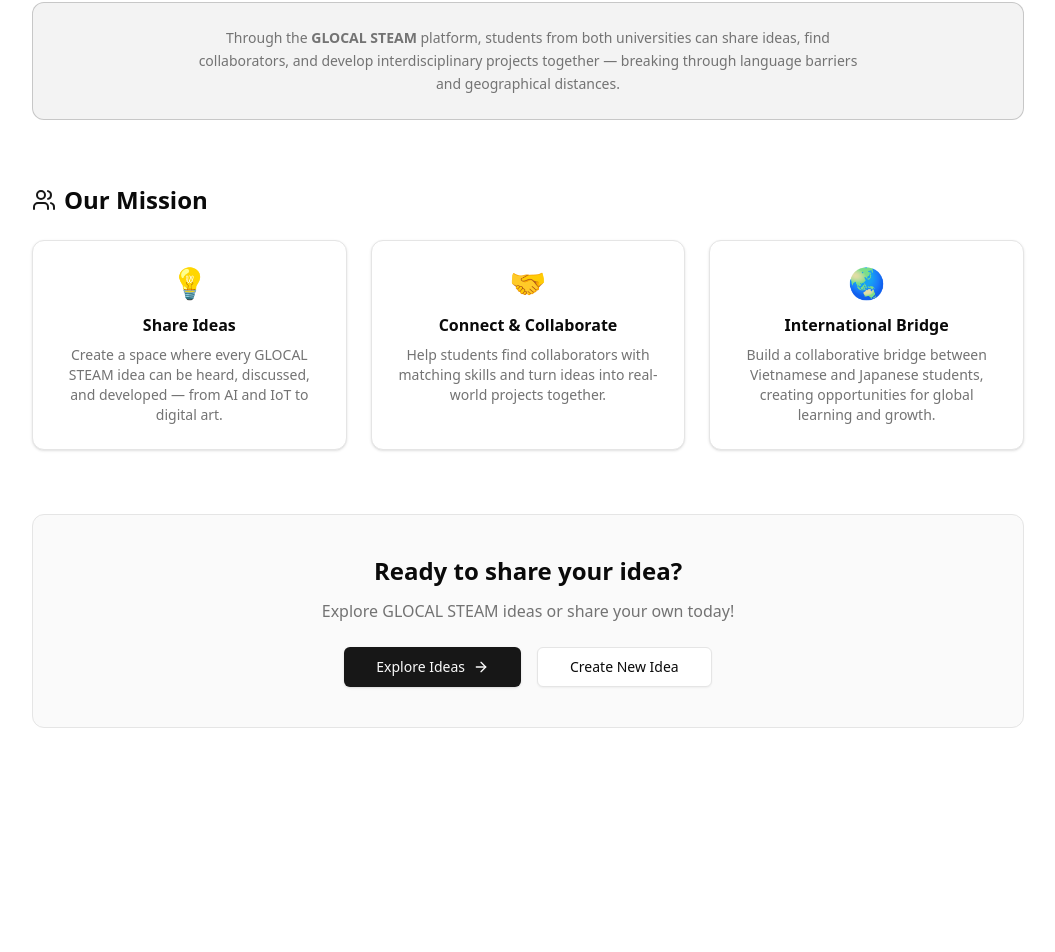
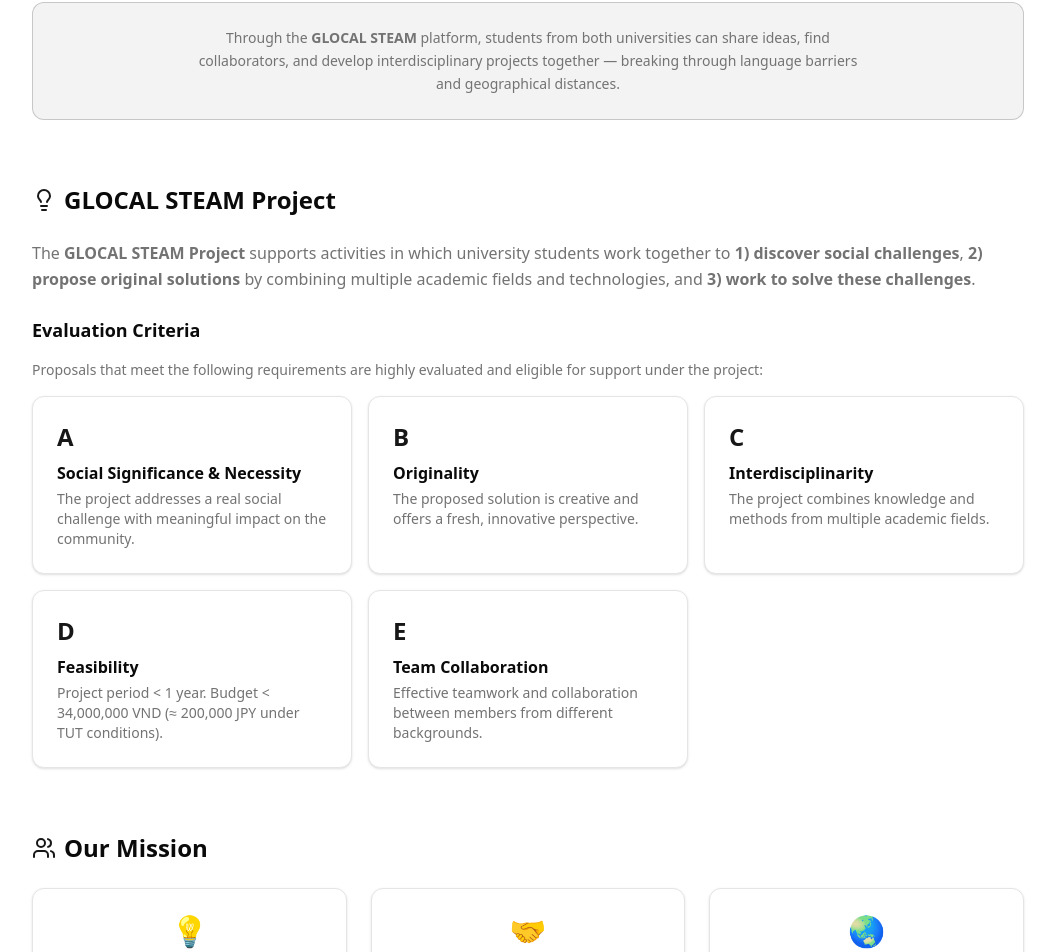
Before and after one commit to LTDestiny/Idea, a Next.js app: page /about in a window 1280 px wide. Shown: the part 1276-2228 px from the top of the page, without its empty margins (112-1167 px from the left). Before the commit the page ends 2052 px from the top, so only its background shows below. Built offline with nearby package versions, Linux system fonts and the light colour scheme; no server answers.

Commit message:
update: create idea with multiple categories, limit title, add information of GLOCAL STEAM

```diff
--- a/src/app/about/page.tsx
+++ b/src/app/about/page.tsx
@@ -191,6 +191,82 @@ export default function AboutPage() {
         </div>
       </section>
 
+      {/* GLOCAL STEAM Project */}
+      <section className="mb-16">
+        <h2 className="text-2xl font-bold mb-6 flex items-center gap-2">
+          <Lightbulb className="h-6 w-6 text-primary" />
+          GLOCAL STEAM Project
+        </h2>
+        <p className="text-muted-foreground mb-6 leading-relaxed">
+          The <strong>GLOCAL STEAM Project</strong> supports activities in which
+          university students work together to{" "}
+          <strong>1) discover social challenges</strong>,{" "}
+          <strong>2) propose original solutions</strong> by combining multiple
+          academic fields and technologies, and{" "}
+          <strong>3) work to solve these challenges</strong>.
+        </p>
+
+        <h3 className="text-lg font-semibold mb-4">Evaluation Criteria</h3>
+        <p className="text-sm text-muted-foreground mb-4">
+          Proposals that meet the following requirements are highly evaluated
+          and eligible for support under the project:
+        </p>
+        <div className="grid grid-cols-1 sm:grid-cols-2 lg:grid-cols-3 gap-4">
+          <Card>
+            <CardContent className="pt-6">
+              <div className="text-2xl font-bold text-primary mb-2">A</div>
+              <h4 className="font-semibold mb-1">
+                Social Significance &amp; Necessity
+              </h4>
+              <p className="text-sm text-muted-foreground">
+                The project addresses a real social challenge with meaningful
+                impact on the community.
+              </p>
+            </CardContent>
+          </Card>
+          <Card>
+            <CardContent className="pt-6">
+              <div className="text-2xl font-bold text-primary mb-2">B</div>
+              <h4 className="font-semibold mb-1">Originality</h4>
+              <p className="text-sm text-muted-foreground">
+                The proposed solution is creative and offers a fresh, innovative
+                perspective.
+              </p>
+            </CardContent>
+          </Card>
+          <Card>
+            <CardContent className="pt-6">
+              <div className="text-2xl font-bold text-primary mb-2">C</div>
+              <h4 className="font-semibold mb-1">Interdisciplinarity</h4>
+              <p className="text-sm text-muted-foreground">
+                The project combines knowledge and methods from multiple
+                academic fields.
+              </p>
+            </CardContent>
+          </Card>
+          <Card>
+            <CardContent className="pt-6">
+              <div className="text-2xl font-bold text-primary mb-2">D</div>
+              <h4 className="font-semibold mb-1">Feasibility</h4>
+              <p className="text-sm text-muted-foreground">
+                Project period &lt; 1 year. Budget &lt; 34,000,000 VND (≈
+                200,000 JPY under TUT conditions).
+              </p>
+            </CardContent>
+          </Card>
+          <Card>
+            <CardContent className="pt-6">
+              <div className="text-2xl font-bold text-primary mb-2">E</div>
+              <h4 className="font-semibold mb-1">Team Collaboration</h4>
+              <p className="text-sm text-muted-foreground">
+                Effective teamwork and collaboration between members from
+                different backgrounds.
+              </p>
+            </CardContent>
+          </Card>
+        </div>
+      </section>
+
       {/* Mission */}
       <section className="mb-16">
         <h2 className="text-2xl font-bold mb-6 flex items-center gap-2">
--- a/src/app/ideas/[id]/page.tsx
+++ b/src/app/ideas/[id]/page.tsx
@@ -161,11 +161,13 @@ export default function IdeaDetailPage() {
         <div className="lg:col-span-2 space-y-8">
           {/* Header */}
           <div className="space-y-4">
-            <div className="flex items-start gap-3 flex-wrap">
-              <h1 className="text-2xl sm:text-3xl font-bold flex-1">
-                {idea.title}
-              </h1>
-              <CategoryBadge category={idea.category} />
+            <div className="space-y-3">
+              <h1 className="text-2xl sm:text-3xl font-bold">{idea.title}</h1>
+              <div className="flex gap-2 flex-wrap">
+                {idea.category.map((cat) => (
+                  <CategoryBadge key={cat} category={cat} />
+                ))}
+              </div>
             </div>
 
             <div className="flex items-center gap-3">
--- a/src/components/ideas/IdeaCard.tsx
+++ b/src/components/ideas/IdeaCard.tsx
@@ -32,11 +32,15 @@ export const IdeaCard = memo(function IdeaCard({ idea }: IdeaCardProps) {
     <Link href={`/ideas/${idea.id}`} className="block group">
       <Card className="h-full transition-all duration-200 hover:shadow-md hover:scale-[1.01] cursor-pointer">
         <CardHeader className="pb-3">
-          <div className="flex items-start justify-between gap-2">
+          <div className="space-y-2">
             <h3 className="font-semibold text-base line-clamp-1 group-hover:text-primary transition-colors">
               {idea.title}
             </h3>
-            <CategoryBadge category={idea.category} />
+            <div className="flex gap-1.5 flex-wrap">
+              {idea.category.map((cat) => (
+                <CategoryBadge key={cat} category={cat} />
+              ))}
+            </div>
           </div>
         </CardHeader>
         <CardContent className="pb-3">
--- a/src/components/ideas/IdeaForm.tsx
+++ b/src/components/ideas/IdeaForm.tsx
@@ -7,14 +7,8 @@ import { Textarea } from "@/components/ui/textarea";
 import { Button } from "@/components/ui/button";
 import { Label } from "@/components/ui/label";
 import {
-  Select,
-  SelectContent,
-  SelectItem,
-  SelectTrigger,
-  SelectValue,
-} from "@/components/ui/select";
-import {
   CATEGORY_LABELS,
+  CATEGORY_COLORS,
   type IdeaCategory,
   type IdeaFormData,
 } from "@/lib/types/database.types";
@@ -37,8 +31,8 @@ export function IdeaForm({
   const [description, setDescription] = useState(
     initialData?.description || "",
   );
-  const [category, setCategory] = useState<IdeaCategory | "">(
-    initialData?.category || "",
+  const [category, setCategory] = useState<IdeaCategory[]>(
+    initialData?.category || [],
   );
   const [lookingFor, setLookingFor] = useState(initialData?.looking_for || "");
   const [loading, setLoading] = useState(false);
@@ -54,8 +48,8 @@ export function IdeaForm({
       toast.error("Please enter a description");
       return;
     }
-    if (!category) {
-      toast.error("Please select a category(ies)");
+    if (category.length === 0) {
+      toast.error("Please select at least one category");
       return;
     }
 
@@ -63,7 +57,7 @@ export function IdeaForm({
     const { error } = await onSubmit({
       title: title.trim(),
       description: description.trim(),
-      category: category as IdeaCategory,
+      category,
       looking_for: lookingFor.trim(),
     });
     setLoading(false);
@@ -86,13 +80,13 @@ export function IdeaForm({
         <Input
           id="title"
           value={title}
-          onChange={(e) => setTitle(e.target.value.slice(0, 200))}
+          onChange={(e) => setTitle(e.target.value.slice(0, 50))}
           placeholder="Enter your idea title..."
           required
-          maxLength={200}
+          maxLength={50}
         />
         <p className="text-xs text-muted-foreground text-right">
-          {title.length}/200
+          {title.length}/50
         </p>
       </div>
 
@@ -115,26 +109,37 @@ export function IdeaForm({
       </div>
 
       <div className="space-y-2">
-        <Label htmlFor="category">
+        <Label>
           Categories <span className="text-destructive">*</span>
         </Label>
-        <Select
-          value={category}
-          onValueChange={(val) => setCategory(val as IdeaCategory)}
-        >
-          <SelectTrigger>
-            <SelectValue placeholder="Select a category(ies)" />
-          </SelectTrigger>
-          <SelectContent>
-            {(Object.entries(CATEGORY_LABELS) as [IdeaCategory, string][]).map(
-              ([key, label]) => (
-                <SelectItem key={key} value={key}>
-                  {label}
-                </SelectItem>
-              ),
-            )}
-          </SelectContent>
-        </Select>
+        <div className="flex gap-2 flex-wrap">
+          {(Object.entries(CATEGORY_LABELS) as [IdeaCategory, string][]).map(
+            ([key, label]) => (
+              <Button
+                key={key}
+                type="button"
+                variant={category.includes(key) ? "default" : "outline"}
+                size="sm"
+                onClick={() =>
+                  setCategory((prev) =>
+                    prev.includes(key)
+                      ? prev.filter((c) => c !== key)
+                      : [...prev, key],
+                  )
+                }
+                className="gap-1"
+              >
+                <span>{CATEGORY_COLORS[key].icon}</span>
+                {label}
+              </Button>
+            ),
+          )}
+        </div>
+        {category.length > 0 && (
+          <p className="text-xs text-muted-foreground">
+            {category.length} selected
+          </p>
+        )}
       </div>
 
       <div className="space-y-2">
--- a/src/hooks/useIdeas.ts
+++ b/src/hooks/useIdeas.ts
@@ -50,7 +50,7 @@ export function useIdeas(initialData?: IdeaWithDetails[]) {
       `);
 
     if (categories.length > 0) {
-      query = query.in("category", categories);
+      query = query.overlaps("category", categories);
     }
 
     if (search.trim()) {
--- a/src/lib/types/database.types.ts
+++ b/src/lib/types/database.types.ts
@@ -27,7 +27,7 @@ export interface Idea {
   id: string;
   title: string;
   description: string;
-  category: IdeaCategory;
+  category: IdeaCategory[];
   looking_for: string | null;
   creator_id: string;
   created_at: string;
@@ -65,7 +65,7 @@ export interface JoinRequest {
 export interface IdeaFormData {
   title: string;
   description: string;
-  category: IdeaCategory;
+  category: IdeaCategory[];
   looking_for: string;
 }
 
```
Also changed, not shown: 1 other file (tests, documents, lock files or other folders).
